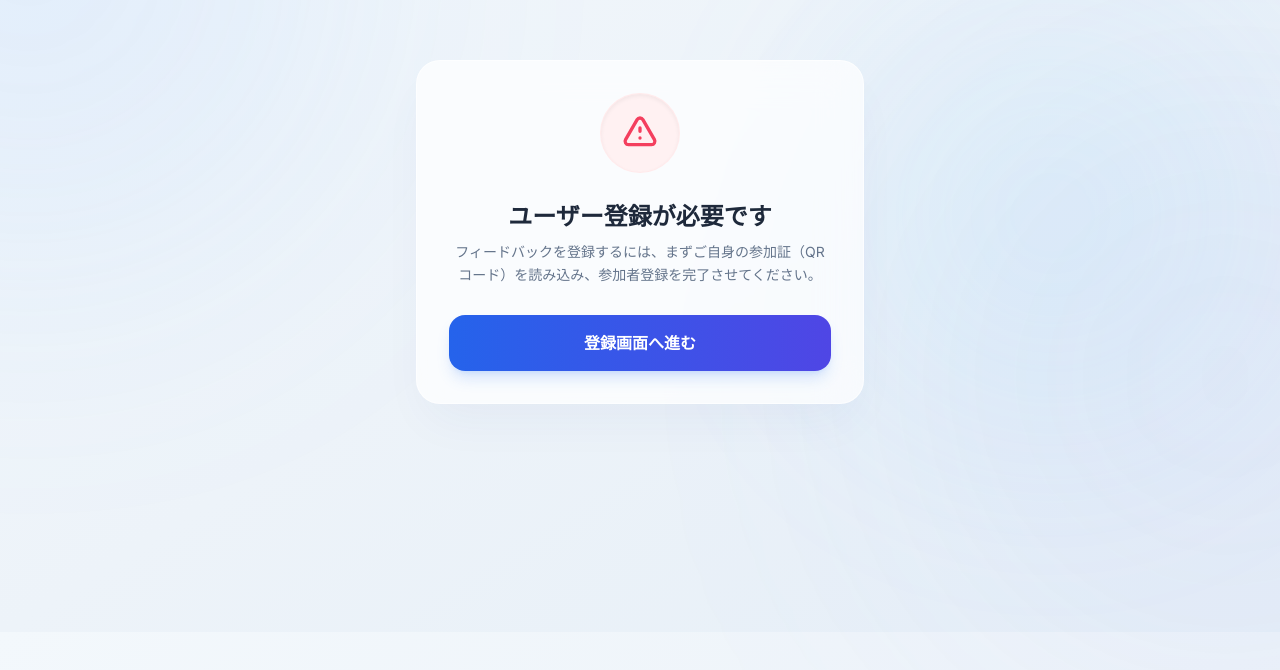
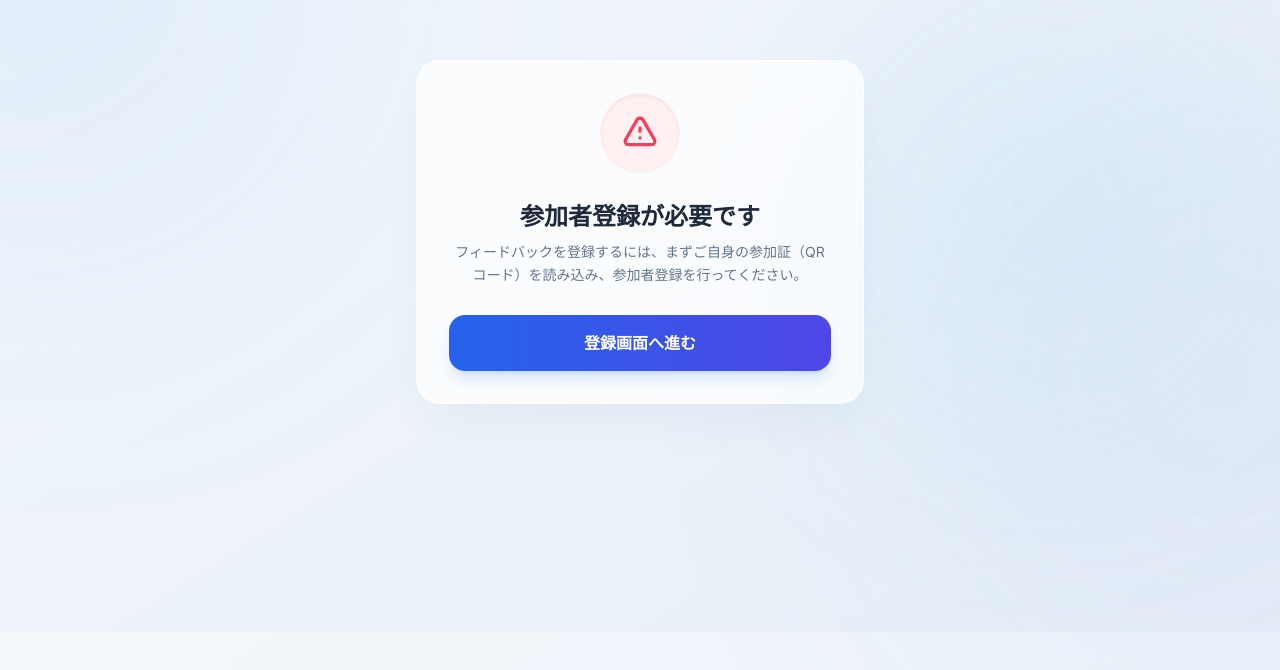
Before and after one commit to jiep1670042-debug/qrbireg, a Next.js app: page /poster/1 in a window 1280 px wide. Shown: the part 168-838 px from the top of the page. Built offline with nearby package versions, Linux system fonts and the light colour scheme; no server answers.

Commit message:
style: unify all back-to-top buttons to use arrow prefix

```diff
--- a/app/dashboard/[posterId]/page.tsx
+++ b/app/dashboard/[posterId]/page.tsx
@@ -49,7 +49,7 @@ export default async function DashboardPage({ params }: { params: { posterId: st
                 href="/"
                 className="bg-white hover:bg-slate-50 text-slate-700 font-bold py-2.5 px-4 rounded-xl border border-slate-100 shadow-sm text-xs transition-colors active:scale-[0.97]"
               >
-                トップに戻る
+                ← トップに戻る
               </Link>
               <div className="bg-white/80 backdrop-blur-sm px-4 py-2 rounded-2xl border border-slate-100 shadow-sm text-center min-w-[90px]">
                 <div className="text-[10px] text-slate-400 font-bold uppercase tracking-wider">合計反応数</div>
@@ -96,7 +96,7 @@ export default async function DashboardPage({ params }: { params: { posterId: st
             href="/"
             className="bg-white hover:bg-slate-50 text-slate-700 font-bold py-3 px-6 rounded-2xl border border-slate-200 shadow-md text-sm transition-all duration-300 active:scale-[0.97] flex items-center gap-2"
           >
-            トップに戻る
+            ← トップに戻る
           </Link>
         </div>
       </div>
--- a/app/page.tsx
+++ b/app/page.tsx
@@ -98,7 +98,7 @@ export default function Home() {
                 onClick={() => setIsScanning(true)}
                 className="w-full bg-gradient-to-r from-blue-600 to-indigo-600 hover:from-blue-700 hover:to-indigo-700 text-white font-bold py-3 px-5 rounded-xl transition-all duration-300 active:scale-[0.97] shadow-md shadow-blue-500/20 text-sm flex items-center justify-center gap-2"
               >
-                <span>📷</span> カメラを起動してポスターのQRを読む
+                <span>📷</span> カメラを起動してポスターのQRコードを読み取る
               </button>
             ) : (
               <div className="space-y-3">
--- a/app/poster/[posterId]/page.tsx
+++ b/app/poster/[posterId]/page.tsx
@@ -41,9 +41,9 @@ export default function PosterPage({ params }: { params: { posterId: string } })
           </div>
 
           <div className="space-y-2">
-            <h1 className="text-2xl font-black text-slate-800">ユーザー登録が必要です</h1>
+            <h1 className="text-2xl font-black text-slate-800">参加者登録が必要です</h1>
             <p className="text-slate-500 text-sm leading-relaxed">
-              フィードバックを登録するには、まずご自身の参加証（QRコード）を読み込み、参加者登録を完了させてください。
+              フィードバックを登録するには、まずご自身の参加証（QRコード）を読み込み、参加者登録を行ってください。
             </p>
           </div>
 
--- a/app/register/page.tsx
+++ b/app/register/page.tsx
@@ -181,7 +181,7 @@ function RegisterContent() {
                     onClick={() => setIsScanning(true)}
                     className="w-full bg-gradient-to-r from-blue-600 to-indigo-600 hover:from-blue-700 hover:to-indigo-700 text-white font-bold py-4 px-6 rounded-2xl transition-all duration-300 active:scale-[0.97] shadow-lg shadow-blue-500/20 flex items-center justify-center gap-2"
                   >
-                    <span>📷</span> カメラを起動してQRを読む
+                    <span>📷</span> カメラを起動して参加証のQRコードを読み取る
                   </button>
                   <p className="text-xs text-slate-500 mt-3 font-medium">
                     ボタンを押すとカメラの使用許可が求められます。
```
